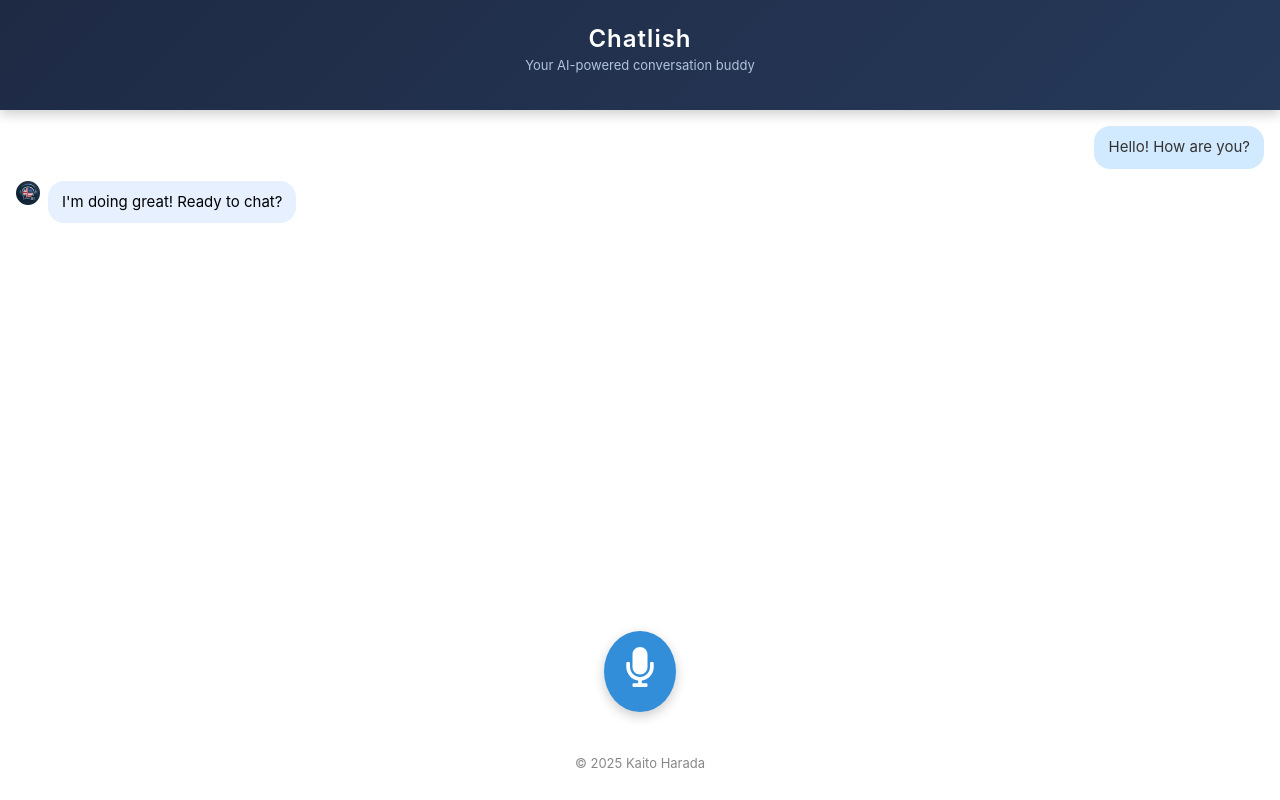
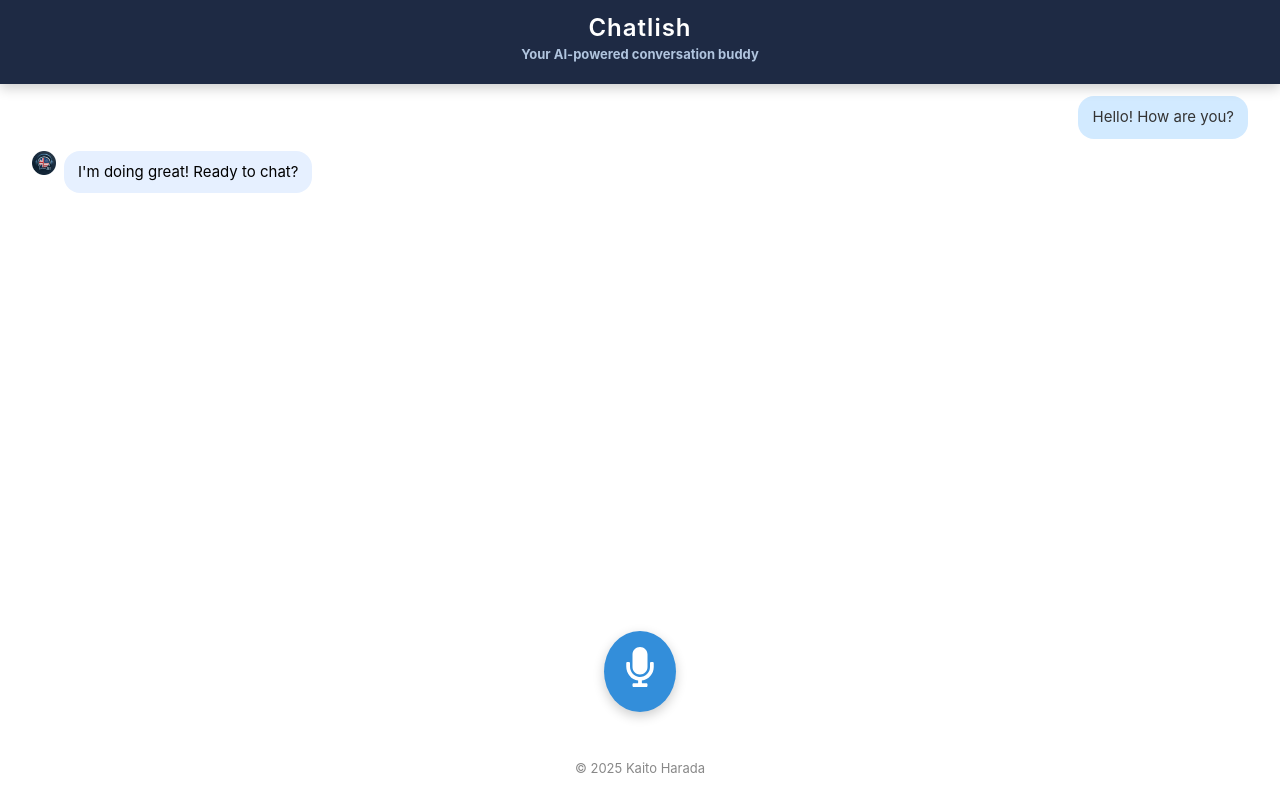
Before and after one commit to haradakaito/english-talk-app, a React (Create React App) app in the folder web/: page / in a window 1280 px wide. Built offline with nearby package versions, Linux system fonts and the light colour scheme.

Commit message:
[add] ヘッダーとフッターの調整

```diff
--- a/web/src/App.css
+++ b/web/src/App.css
@@ -1,10 +1,54 @@
 html, body, #root {
+margin: 0;
+padding: 0;
 height: 100%;
-margin: 0;
 }
 
 .app-container {
+height: 100vh;
+overflow: hidden;
+position: relative;
+}
+
+.app-header {
+position: fixed;
+top: 0;
+left: 0;
+right: 0;
+height: 56px;
+background-color: #1e2a44;
+color: white;
+font-size: 20px;
+font-weight: bold;
 display: flex;
-flex-direction: column;
-min-height: 100vh;
+align-items: center;
+justify-content: center;
+z-index: 1000;
 }
+
+.app-footer {
+position: fixed;
+bottom: 0;
+left: 0;
+right: 0;
+height: 40px;
+background: none;
+color: #888;
+font-size: 13px;
+text-align: center;
+display: flex;
+align-items: center;
+justify-content: center;
+z-index: 1000;
+}
+
+.chat-scroll-area {
+position: absolute;
+top: 64px;
+bottom: 40px;
+left: 0;
+right: 0;
+overflow-y: auto;
+padding: 16px;
+padding-top: 16px;
+}
--- a/web/src/App.js
+++ b/web/src/App.js
@@ -9,7 +9,7 @@ function App() {
   return (
     <div className="app-container">
       <Header />
-      <div style={{ flex: 1 }}>
+      <div className="chat-scroll-area">
         <ChatArea />
       </div>
       <RecordingButton />
--- a/web/src/components/Footer.css
+++ b/web/src/components/Footer.css
@@ -1,8 +1,8 @@
 .app-footer {
+padding: 12px;
+font-size: 13px;
+text-align: center;
+color: #888;
 background: none;
-color: #888888;
-text-align: center;
-padding: 16px 0;
-font-size: 13px;
-border-radius: 0;
+margin-top: auto;
 }
--- a/web/src/components/Header.css
+++ b/web/src/components/Header.css
@@ -1,6 +1,7 @@
 .app-header {
-background: linear-gradient(135deg, #1e2a44, #263959);
-padding: 24px 16px;
+background-color: #1e2a44;
+padding-top: 16px;
+padding-bottom: 12px;
 border-top-left-radius: 16px;
 border-top-right-radius: 16px;
 border-radius: 0;
```
